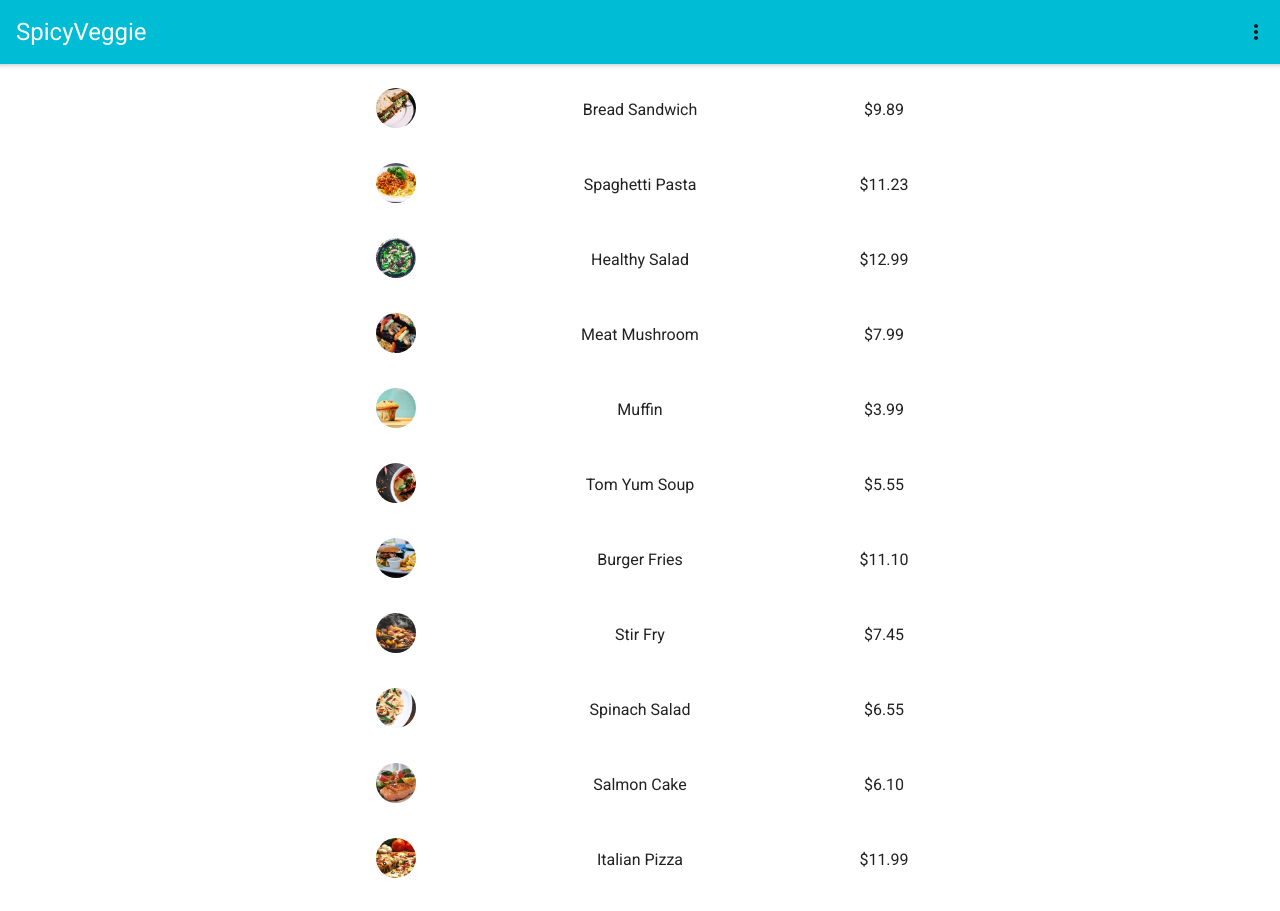
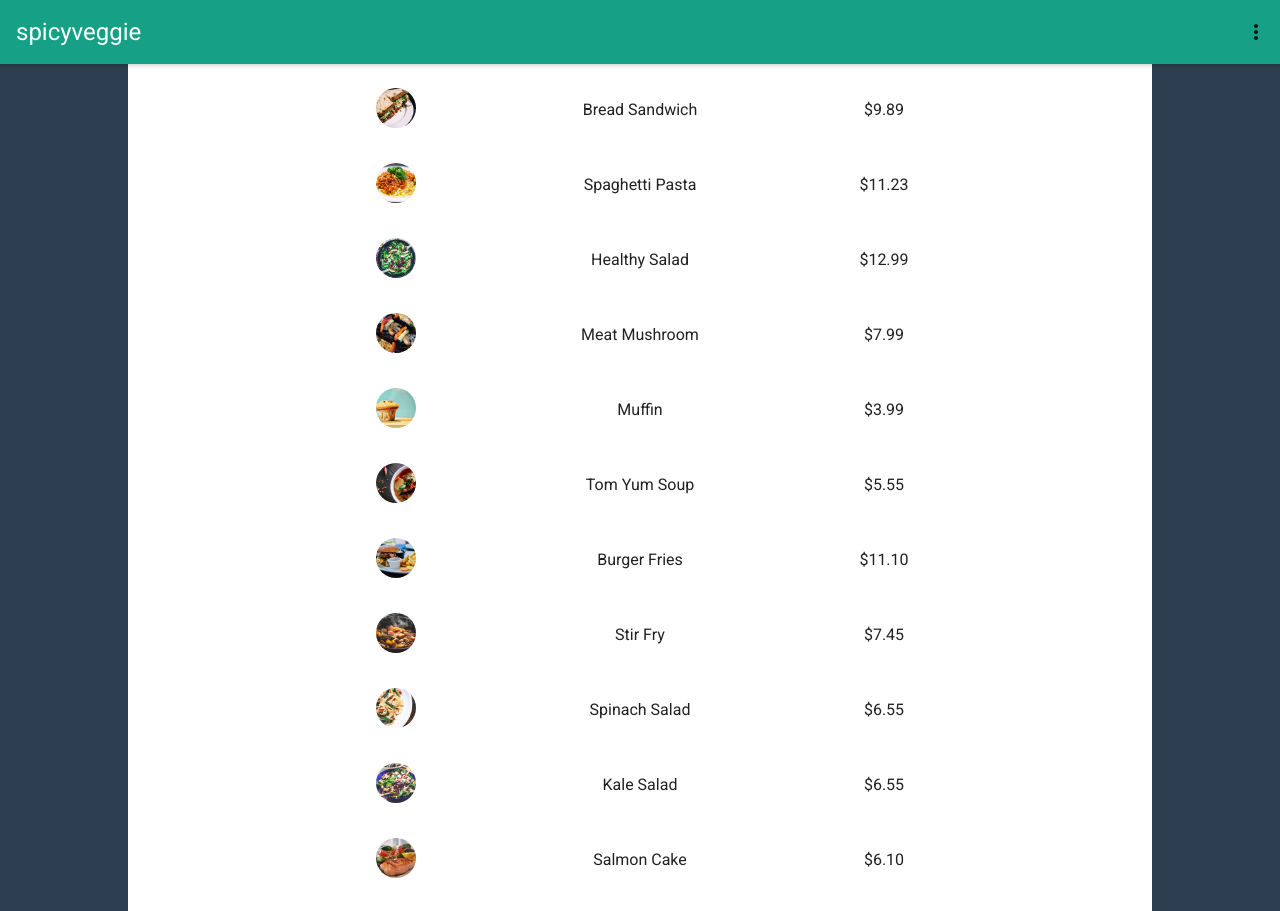
Before and after one commit to hhimanshu/spicyveggie, a React (Create React App) app: page / in a window 1280 px wide. Shown: the top 911 px of the page. Built offline with nearby package versions, Linux system fonts and the light colour scheme; what react-tap-event-plugin would draw is missing.

Commit message:
- externalized data into separate file - Customized look and feel

```diff
--- a/src/App.js
+++ b/src/App.js
@@ -2,83 +2,12 @@ import React from "react";
 import "./App.css";
 import {Row} from "react-flexbox-grid";
 import MuiThemeProvider from "material-ui/styles/MuiThemeProvider";
+import getMuiTheme from 'material-ui/styles/getMuiTheme';
+import {indigoA700} from 'material-ui/styles/colors';
 import {AppBar, MenuItem, IconMenu, IconButton} from "material-ui";
 import MoreVertIcon from "material-ui/svg-icons/navigation/more-vert";
 import SpicyMenu from "./menus/SpicyMenu";
-
-import breadSandwich from "./images/bread-food-salad-sandwich.jpg";
-import spaghettiPasta from "./images/food-dinner-pasta-spaghetti.jpg";
-import healthySalad from "./images/food-salad-healthy-lunch.jpg";
-import meatMushroom from "./images/meat-vegetables-gemuesepiess-mushrooms-111131.jpeg";
-import muffin from "./images/muffin.jpg";
-import tomYumSoup from "./images/pexels-photo-48726.jpeg";
-import burgerFries from "./images/pexels-photo-70497.jpeg";
-import stirFry from "./images/pexels-photo-76093.jpeg";
-import spinachSalad from "./images/pexels-photo-169743.jpeg";
-import kaleSalad from "./images/salad-healthy-diet-spinach.jpg";
-import salmonCake from "./images/salmon-dish-food-meal-46239.jpeg";
-import pizza from "./images/vegetables-italian-pizza-restaurant.jpg";
-
-
-const foodItems = [
-    {
-        "name": "Bread Sandwich",
-        "image": breadSandwich,
-        "price": "$9.89"
-
-    },
-    {
-        "name": "Spaghetti Pasta",
-        "image": spaghettiPasta,
-        "price": "$11.23"
-    },
-    {
-        "name": "Healthy Salad",
-        "image": healthySalad,
-        "price": "$12.99"
-    },
-    {
-        "name": "Meat Mushroom",
-        "image": meatMushroom,
-        "price": "$7.99"
-    },
-    {
-        "name": "Muffin",
-        "image": muffin,
-        "price": "$3.99"
-    },
-    {
-        "name": "Tom Yum Soup",
-        "image": tomYumSoup,
-        "price": "$5.55"
-    },
-    {
-        "name": "Burger Fries",
-        "image": burgerFries,
-        "price": "$11.10"
-    },
-    {
-        "name": "Stir Fry",
-        "image": stirFry,
-        "price": "$7.45"
-    },
-    {
-        "name": "Spinach Salad",
-        "image": spinachSalad,
-        "price": "$6.55"
-    },
-    {
-        "name": "Salmon Cake",
-        "image": salmonCake,
-        "price": "$6.10"
-    },
-    {
-        "name": "Italian Pizza",
-        "image": pizza,
-        "price": "$11.99"
-    }
-];
-
+import foodItems from "./data/food";
 
 const AppMenu = () => {
     return (
@@ -92,13 +21,19 @@ const AppMenu = () => {
     );
 };
 
+
+const muiTheme = getMuiTheme({
+    appBar: {
+        color: '#16a085',
+    },
+});
 const App = () => (
-    <MuiThemeProvider>
+    <MuiThemeProvider muiTheme={muiTheme}>
         <div>
             <div>
                 <Row around="lg">
                     <AppBar
-                        title="SpicyVeggie"
+                        title="spicyveggie"
                         showMenuIconButton={false}
                         iconElementRight={<AppMenu />}
                     />
--- /dev/null
+++ b/src/data/food.js
@@ -0,0 +1,78 @@
+import breadSandwich from "../images/bread-food-salad-sandwich.jpg";
+import spaghettiPasta from "../images/food-dinner-pasta-spaghetti.jpg";
+import healthySalad from "../images/food-salad-healthy-lunch.jpg";
+import meatMushroom from "../images/meat-vegetables-gemuesepiess-mushrooms-111131.jpeg";
+import muffin from "../images/muffin.jpg";
+import tomYumSoup from "../images/pexels-photo-48726.jpeg";
+import burgerFries from "../images/pexels-photo-70497.jpeg";
+import stirFry from "../images/pexels-photo-76093.jpeg";
+import spinachSalad from "../images/pexels-photo-169743.jpeg";
+import kaleSalad from "../images/salad-healthy-diet-spinach.jpg";
+import salmonCake from "../images/salmon-dish-food-meal-46239.jpeg";
+import pizza from "../images/vegetables-italian-pizza-restaurant.jpg";
+
+const foodItems = [
+    {
+        "name": "Bread Sandwich",
+        "image": breadSandwich,
+        "price": "$9.89"
+
+    },
+    {
+        "name": "Spaghetti Pasta",
+        "image": spaghettiPasta,
+        "price": "$11.23"
+    },
+    {
+        "name": "Healthy Salad",
+        "image": healthySalad,
+        "price": "$12.99"
+    },
+    {
+        "name": "Meat Mushroom",
+        "image": meatMushroom,
+        "price": "$7.99"
+    },
+    {
+        "name": "Muffin",
+        "image": muffin,
+        "price": "$3.99"
+    },
+    {
+        "name": "Tom Yum Soup",
+        "image": tomYumSoup,
+        "price": "$5.55"
+    },
+    {
+        "name": "Burger Fries",
+        "image": burgerFries,
+        "price": "$11.10"
+    },
+    {
+        "name": "Stir Fry",
+        "image": stirFry,
+        "price": "$7.45"
+    },
+    {
+        "name": "Spinach Salad",
+        "image": spinachSalad,
+        "price": "$6.55"
+    },
+    {
+        "name": "Kale Salad",
+        "image": kaleSalad,
+        "price": "$6.55"
+    },
+    {
+        "name": "Salmon Cake",
+        "image": salmonCake,
+        "price": "$6.10"
+    },
+    {
+        "name": "Italian Pizza",
+        "image": pizza,
+        "price": "$11.99"
+    }
+];
+
+export default foodItems;
--- a/src/index.css
+++ b/src/index.css
@@ -5,8 +5,12 @@ html {
 body {
     margin: 0;
     padding: 0;
+    background-color: #2c3e50;
 }
 
+#content-root {
+    background-color: white;
+}
 /*
  * Author: http://stuffandnonsense.co.uk/blog/about/hardboiled_css3_media_queries/
  */
```
